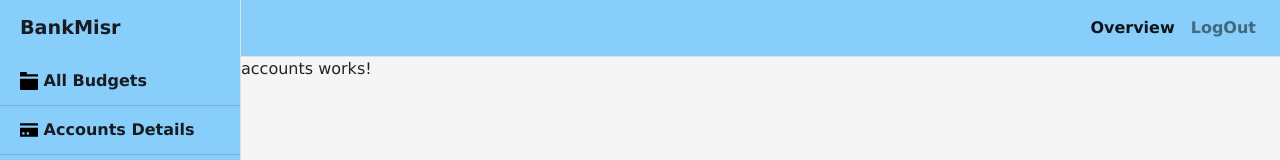
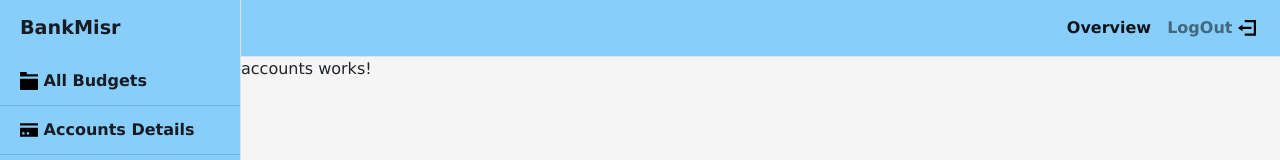
Before and after one commit to XI1936/BankMisr, an Angular app: page /home/accounts in a window 1280 px wide. Shown: the top 160 px of the page. Built offline with nearby package versions, Linux system fonts and the light colour scheme.

Commit message:
added navigation icons

```diff
--- a/src/app/home/home.component.html
+++ b/src/app/home/home.component.html
@@ -21,7 +21,7 @@
               <a class="nav-link" routerLink="allbudgets" >Overview <span class="sr-only">(current)</span></a>
             </li>
             <li class="nav-item">
-              <a class="nav-link" href="#">LogOut</a>
+              <a class="nav-link" href="#">LogOut    <img src="../../assets/icons/account-logout.svg" alt="icon name" class="icon"></a>
             </li>
 
           </ul>
```
